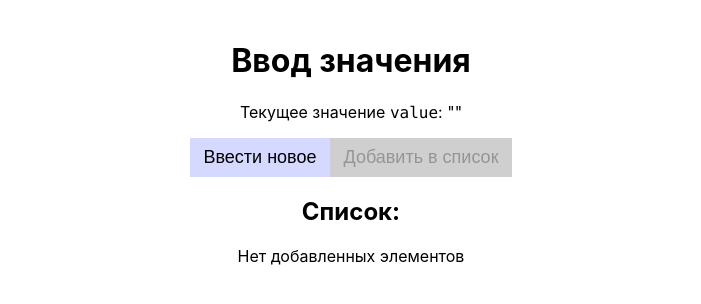
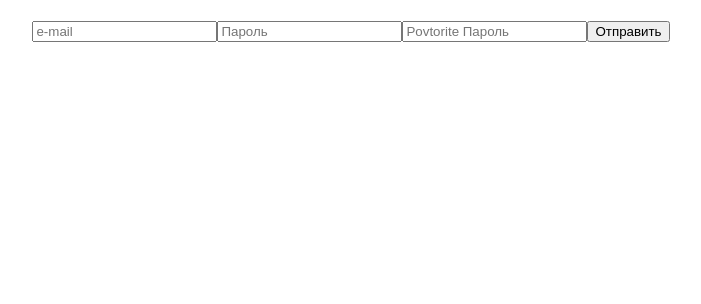
Before and after one commit to zveringa/4.-react-forms_task-_part-1, a React (Create React App) app: page / in a window 1280 px wide. Shown: the top 304 px of the page, without its empty margins (289-990 px from the left). Built offline with nearby package versions, Linux system fonts and the light colour scheme.

Commit message:
First release of forms task

```diff
--- a/src/App.js
+++ b/src/App.js
@@ -1,80 +1,45 @@
-import styles from 'react';
+import styles from './App.module.css';
 import { useState } from 'react';
-import './App.css';
+
+const sendFormData = (formData) => {
+	console.log(formData);
+};
 
 export const App = () => {
+	const [email, setEmail] = useState('');
+	const [password, setPassword] = useState('');
+	const [password2, setPassword2] = useState('');
 
-
-
-  const [value, setValue] = useState("");
-  const [list, setList] = useState([]);
-  const [error, setError] = useState("");
-
-  const isValueValid = value.length >= 3;
-
-  const formatDate = date => {
-    const options = {
-      year: 'numeric',
-      month: '2-digit',
-      day: '2-digit',
-      hour: '2-digit',
-      minute: '2-digit',
-      second: '2-digit',
-    };
-    return new Date(date).toLocaleString('ru-RU', options);
-  };
-
-  const onAddButtonClick = () => {
-    if (isValueValid) {
-      const id = list.length + 1; // уникальный id для нового элемента
-      const createdAt = formatDate(new Date()); // получаем текущую дату и время
-      setList(list => [...list, { id, value, createdAt }]); //используем updater-функцию
-      setValue("");
-      setError("");
-
-    console.log(list, value, error);//checkup
-    }
-  }
-  const onInputButtonClick = () => {
-    const promptValue = prompt('Введите значение ');
-    if (promptValue && promptValue.length >= 3) {
-      setValue(promptValue);
-      setError('');
-    } else {
-      setValue('');
-      setError('Введенное значение должно содержать минимум 3 символа!');
-    }
-
-    console.log(`You entered ${promptValue}`);
-  }
-
+	const onSubmit = (event) => {
+		event.preventDefault();
+		sendFormData({ email, password });
+	};
 	return (
-    <div className="app">
-    <h1 className={styles['page-heading']}>Ввод значения</h1>
-    <p className={styles['no-margin-text']}>
-      Текущее значение <code>value</code>: "<output className="current-value">{value}</output>"
-    </p>
-    <div className="error">{error}</div>
-    <div className={styles['buttons-container']}>
-      <button className="button" onClick = {onInputButtonClick} >Ввести новое</button>
-      <output>{value}</output>
-      <button className="button" disabled={!isValueValid} onClick={onAddButtonClick}>Добавить в список</button>
-    </div>
-    <div className={styles['list-container']}>
-      <h2 className={styles['list-heading']}>Список:</h2>
-
-      {list.length > 0 ? (
-
-        <ul className="list">{list.map(item => (
-          <li className={styles['list-item']} key={item.id}>{item.value} - дата и время создания элемента :  ({item.createdAt})</li>
-        ))}
-        </ul>
-      ) : (
-        <p className={styles['no-margin-text']}>Нет добавленных элементов</p>
-      )}
-    </div>
-  </div>
-  );
-
-
+		<div className={styles.app}>
+			<form onSubmit={onSubmit}>
+				<input
+					name="email"
+					type="email"
+					placeholder="e-mail"
+					value={email}
+					onChange={({ target }) => setEmail(target.value)}
+				/>
+				<input
+					name="password"
+					type="password"
+					placeholder="Пароль"
+					value={password}
+					onChange={({ target }) => setPassword(target.value)}
+				/>
+				<input
+					name="password2"
+					type="password"
+					placeholder="Povtorite Пароль"
+					value={password2}
+					onChange={({ target }) => setPassword2(target.value)}
+				/>
+				<button type="submit">Отправить</button>
+			</form>
+		</div>
+	);
 };
```
Also changed, not shown: src/logo.svg (deleted).
